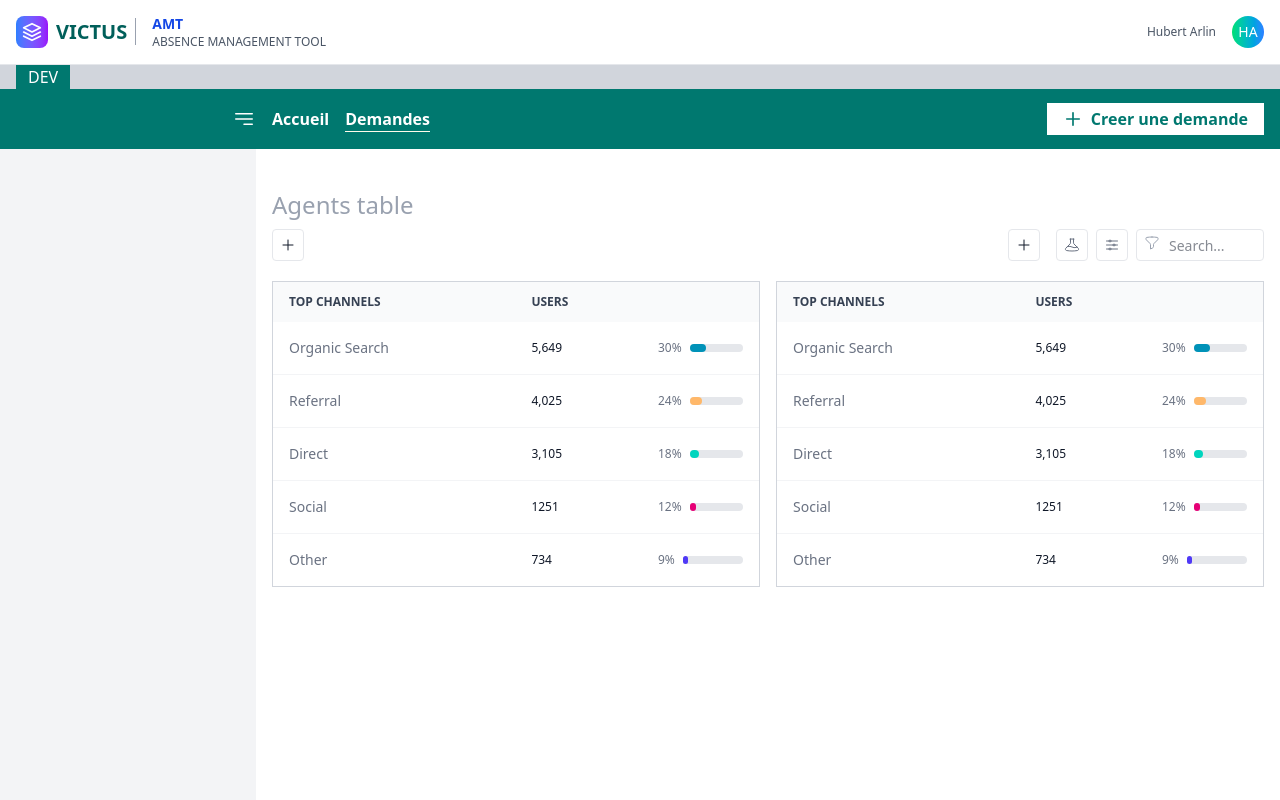
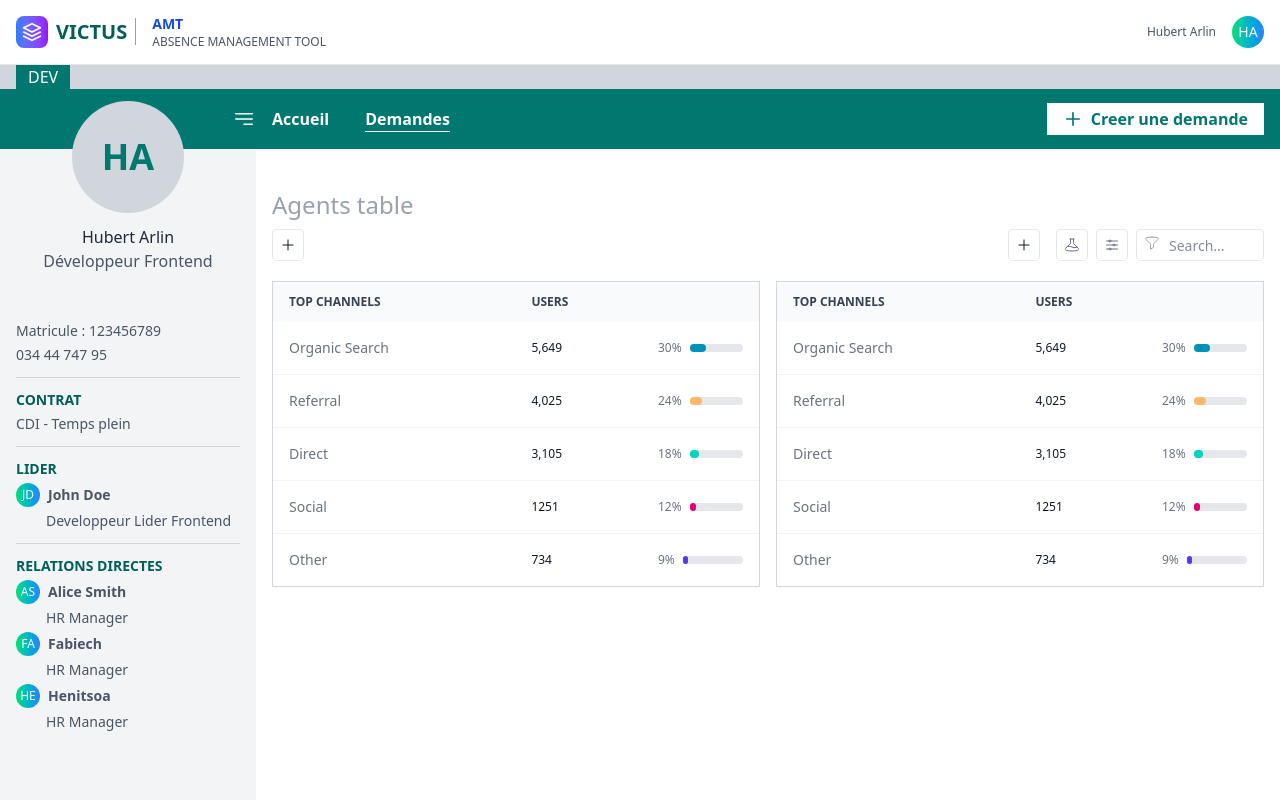
Before and after one commit to Hubert614-oss/AMT, a React (Vite) app: page / in a window 1280 px wide. Shown: the top 800 px of the page. Built offline with nearby package versions, Linux system fonts and the light colour scheme.

Commit message:
feat: insideSidebar

```diff
--- a/src/components/Header.tsx
+++ b/src/components/Header.tsx
@@ -84,7 +84,7 @@ const Header = ({ children }: HeaderProps) => {
           </div>
           {/* Partie droite - prend tout l'espace restant */}
           <div className='flex-1 px-4 flex items-center justify-between h-full'>
-            <div className='flex gap-4'>
+            <div className='flex gap-9'>
               <a href="">Accueil</a>
               <a href="" className='border-b border-amber-50'>Demandes</a>
             </div>
@@ -107,8 +107,64 @@ const Header = ({ children }: HeaderProps) => {
         {/* sidebar left */}
         <aside className="w-64 bg-gray-100 dark:bg-gray-800 min-h-screen px-4">
           {/* sidebar content will go here */}
-          <div className=''>
-
+          <div className='flex items-center justify-center h-16 relative'>
+            <div className="inline-flex items-center z-50 justify-center w-28 h-28 absolute -top-12 text-xl text-teal-700 bg-gray-300 rounded-full">
+              <span className='font-bold text-4xl flex items-center justify-center'>HA</span>
+            </div>
+            {/* nom */}
+            <div className="absolute -bottom-9 text-center">
+              <span className="font-light text-md text-gray-800 dark:text-gray-200">Hubert Arlin</span>
+            </div>
+            {/* poste */}
+            <div className="absolute -bottom-15 text-center">
+              <span className="font-light text-gray-600 dark:text-gray-400">Développeur Frontend</span>
+            </div>
+          </div>
+          {/* matricule et num tel */}
+          <div className='w-full pt-27 text-sm text-gray-600 dark:text-gray-400 flex flex-col gap-1 border-b border-gray-300 pb-3'>
+            Matricule : 123456789
+            <p>034 44 747 95</p>
+          </div>
+          {/* contrat */}
+          <div className='w-full pt-3 text-sm text-gray-600 dark:text-gray-400 flex flex-col gap-1 border-b border-gray-300 pb-3'>
+            <span className='text-teal-800 font-bold'>CONTRAT</span>
+            <p>CDI - Temps plein</p>
+          </div>
+          {/* Lider */}
+          <div className='w-full pt-3 text-sm text-gray-600 dark:text-gray-400 flex flex-col gap-1 border-b border-gray-300 pb-3'>
+            <span className='text-teal-800 font-bold'>LIDER</span>
+            <div className="flex items-center gap-2">
+              <div className="w-6 h-6 bg-linear-to-r from-green-400 to-blue-500 rounded-full flex items-center justify-center text-white font-medium text-xs">
+              JD
+              </div>
+              <p className='font-bold'>John Doe</p>
+            </div>
+            <p className='ml-7.5'>Developpeur Lider Frontend</p>
+          </div>
+          {/* relations directes */}
+          <div className='w-full pt-3 text-sm text-gray-600 dark:text-gray-400 flex flex-col gap-1'>
+            <span className='text-teal-800 font-bold'>RELATIONS DIRECTES</span>
+            <div className="flex items-center gap-2">
+              <div className="w-6 h-6 bg-linear-to-r from-green-400 to-blue-500 rounded-full flex items-center justify-center text-white font-medium text-xs">
+              AS
+              </div>
+              <p className='font-bold'>Alice Smith</p>
+            </div>
+            <p className='ml-7.5'>HR Manager</p>
+            <div className="flex items-center gap-2">
+              <div className="w-6 h-6 bg-linear-to-r from-green-400 to-blue-500 rounded-full flex items-center justify-center text-white font-medium text-xs">
+              FA
+              </div>
+              <p className='font-bold'>Fabiech</p>
+            </div>
+            <p className='ml-7.5'>HR Manager</p>
+            <div className="flex items-center gap-2">
+              <div className="w-6 h-6 bg-linear-to-r from-green-400 to-blue-500 rounded-full flex items-center justify-center text-white font-medium text-xs">
+              HE
+              </div>
+              <p className='font-bold'>Henitsoa</p>
+            </div>
+            <p className='ml-7.5'>HR Manager</p>
           </div>
         </aside>
 
```
